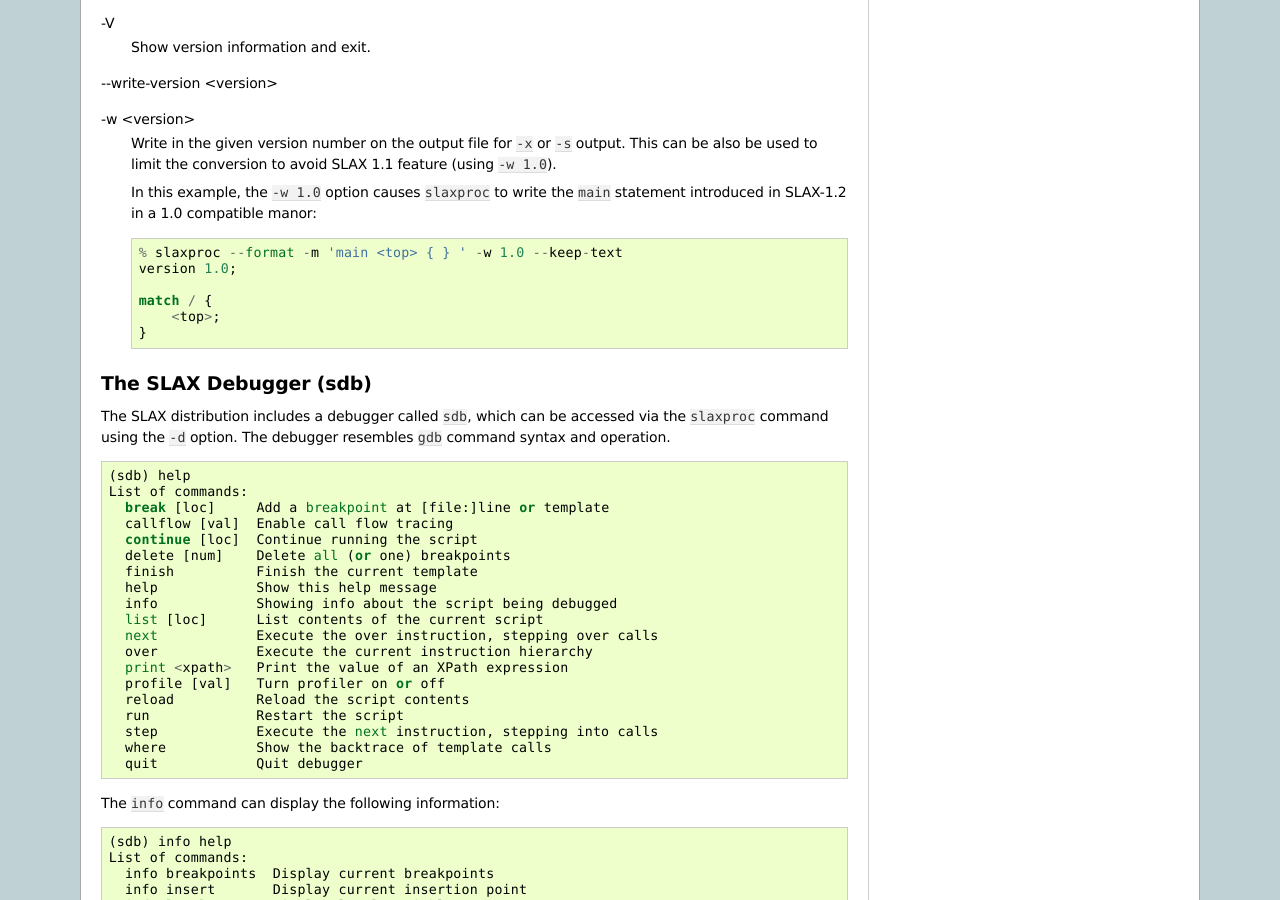
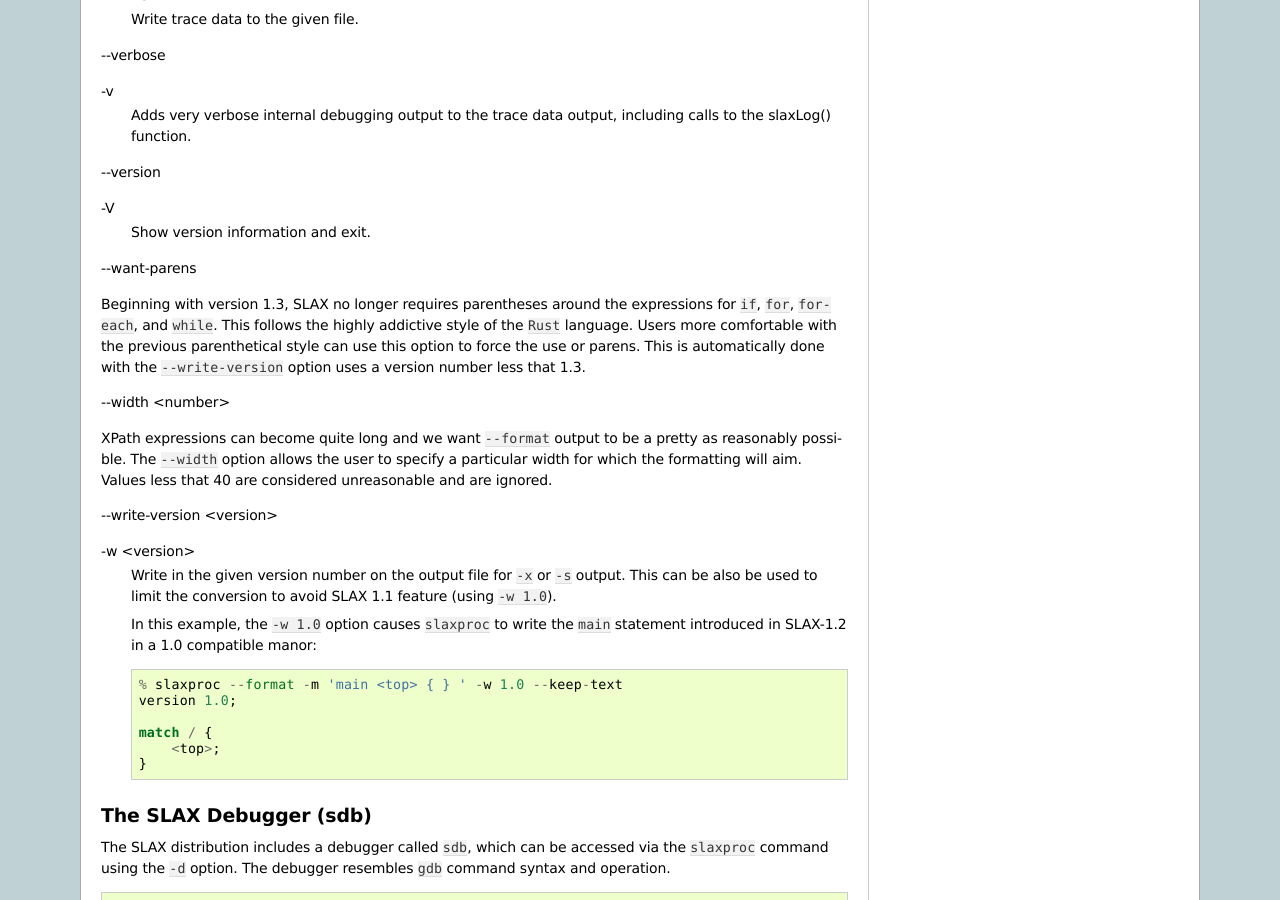
Before and after one commit to Juniper/libslax, a Sphinx documentation site: the page built from doc/distribution.rst, in a window 1280 px wide and 900 px high, scrolled down 8174 px. Built offline with Sphinx 7.4.7, drawn with Linux system fonts in a browser that asks for light colours; some of the changed text lies outside the part shown.

Commit message:
update new options

```diff
--- a/doc/distribution.rst
+++ b/doc/distribution.rst
@@ -40,49 +40,52 @@
 
 ::
 
- Usage: slaxproc [mode] [options] [script] [files]
-  Modes:
-    --check OR -c: check syntax and content for a SLAX script
-    --format OR -F: format (pretty print) a SLAX script
-    --json-to-xml: Turn JSON data into XML
-    --run OR -r: run a SLAX script (the default mode)
-    --show-select: show XPath selection from the input document
-    --show-variable: show contents of a global variable
-    --slax-to-xslt OR -x: turn SLAX into XSLT
-    --xml-to-json: turn XML into JSON
-    --xpath <xpath> OR -X <xpath>: select XPath data from input
-    --xslt-to-slax OR -s: turn XSLT into SLAX
+  Usage: slaxproc [mode] [options] [script] [files]
+    Modes:
+        --check OR -c: check syntax and content for a SLAX script
+        --format OR -F: format (pretty print) a SLAX script
+        --json-to-xml: Turn JSON data into XML
+        --run OR -r: run a SLAX script (the default mode)
+        --show-select: show XPath selection from the input document
+        --show-variable: show contents of a global variable
+        --slax-to-xslt OR -x: turn SLAX into XSLT
+        --xml-to-json: turn XML into JSON
+        --xml-to-yaml: turn XML into YAML
+        --xpath <xpath> OR -X <xpath>: select XPath data from input
+        --xslt-to-slax OR -s: turn XSLT into SLAX
 
-   Options:
-    --debug OR -d: enable the SLAX/XSLT debugger
-    --empty OR -E: give an empty document for input
-    --encoding <name>: specifies the input document encoding
-    --exslt OR -e: enable the EXSLT library
-    --expression <expr>: convert an expression
-    --help OR -h: display this help message
-    --html OR -H: Parse input data as HTML
-    --ignore-arguments: Do not process any further arguments
-    --include <dir> OR -I <dir>: search dir for includes/imports
-    --indent OR -g: indent output ala output-method/indent
-    --indent-width <num>: Number of spaces to indent (for --format)
-    --input <file> OR -i <file>: take input from the given file
-    --json-tagging: tag json-style input with the 'json' attribute
-    --keep-text: mini-templates should not discard text
-    --lib <dir> OR -L <dir>: search dir for extension libraries
-    --log <file>: use given log file
-    --mini-template <code> OR -m <code>: wrap template code in script
-    --name <file> OR -n <file>: read the script from the given file
-    --no-randomize: do not initialize the random number generator
-    --no-tty: Do not use tty for sdb and other input needs
-    --no-json-types: do not insert 'type' attribute for --json-to-xml
-    --output <file> OR -o <file>: make output into the given file
-    --param <name> <value> OR -a <name> <value>: pass parameters
-    --partial OR -p: allow partial SLAX input to --slax-to-xslt
-    --slax-output OR -S: emit SLAX-style XML output
-    --trace <file> OR -t <file>: write trace data to a file
-    --verbose OR -v: enable debugging output (slaxLog())
-    --version OR -V: show version information (and exit)
-    --write-version <version> OR -w <version>: write in version
+    Options:
+        --debug OR -d: enable the SLAX/XSLT debugger
+        --empty OR -E: give an empty document for input
+        --encoding <name>: specifies the input document encoding
+        --exslt OR -e: enable the EXSLT library
+        --expression <expr>: convert an expression
+        --help OR -h: display this help message
+        --html OR -H: Parse input data as HTML
+        --ignore-arguments: Do not process any further arguments
+        --include <dir> OR -I <dir>: search directory for includes/imports
+        --indent OR -g: indent output ala output-method/indent
+        --indent-width <num>: Number of spaces to indent (for --format)
+        --input <file> OR -i <file>: take input from the given file
+        --json-tagging: tag json-style input with the 'json' attribute
+        --keep-text: mini-templates should not discard text
+        --lib <dir> OR -L <dir>: search directory for extension libraries
+        --log <file>: use given log file
+        --mini-template <code> OR -m <code>: wrap template code in a script
+        --name <file> OR -n <file>: read the script from the given file
+        --no-json-types: do not insert 'type' attribute for --json-to-xml
+        --no-randomize: do not initialize the random number generator
+        --no-tty: do not fall back to stdin for tty io
+        --output <file> OR -o <file>: make output into the given file
+        --param <name> <value> OR -a <name> <value>: pass parameters
+        --partial OR -p: allow partial SLAX input to --slax-to-xslt
+        --slax-output OR -S: Write the result using SLAX-style XML (braces, etc)
+        --trace <file> OR -t <file>: write trace data to a file
+        --verbose OR -v: enable debugging output (slaxLog())
+        --version OR -V: show version information (and exit)
+        --want-parens: emit parens for control statements even for V1.3+
+        --width <num>: Target line length before wrapping (for --format)
+        --write-version <version> OR -w <version>: write in version
 
   Project libslax home page: https://github.com/Juniper/libslax
 
@@ -305,6 +308,17 @@
 
      % echo '<json><a>b</a></json>' | slaxproc --xml-to-json
      { "a": "b" }
+
+.. index:: yaml; xml-to-yaml
+.. option:: --xml-to-yaml
+
+  Transform XML input into YAML.
+
+  ::
+
+     % echo '<json><a>b</a></json>' | slaxproc --xml-to-yaml
+     ---
+     "a": "b"
 
 .. option:: --xpath <xpath-expression>
 .. option:: -X <xpath-expression>
@@ -535,6 +549,22 @@
 
   Show version information and exit.
 
+.. option:: --want-parens
+
+Beginning with version 1.3, SLAX no longer requires parentheses around
+the expressions for `if`, `for`, `for-each`, and `while`.  This
+follows the highly addictive style of the `Rust` language.  Users more
+comfortable with the previous parenthetical style can use this option
+to force the use or parens.  This is automatically done with the
+`--write-version` option uses a version number less that 1.3.
+
+.. option:: --width <number>
+
+XPath expressions can become quite long and we want `--format` output
+to be a pretty as reasonably possible.  The `--width` option allows
+the user to specify a particular width for which the formatting will
+aim.  Values less that 40 are considered unreasonable and are ignored.
+
 .. option:: --write-version <version>
 .. option:: -w <version>
 
```
